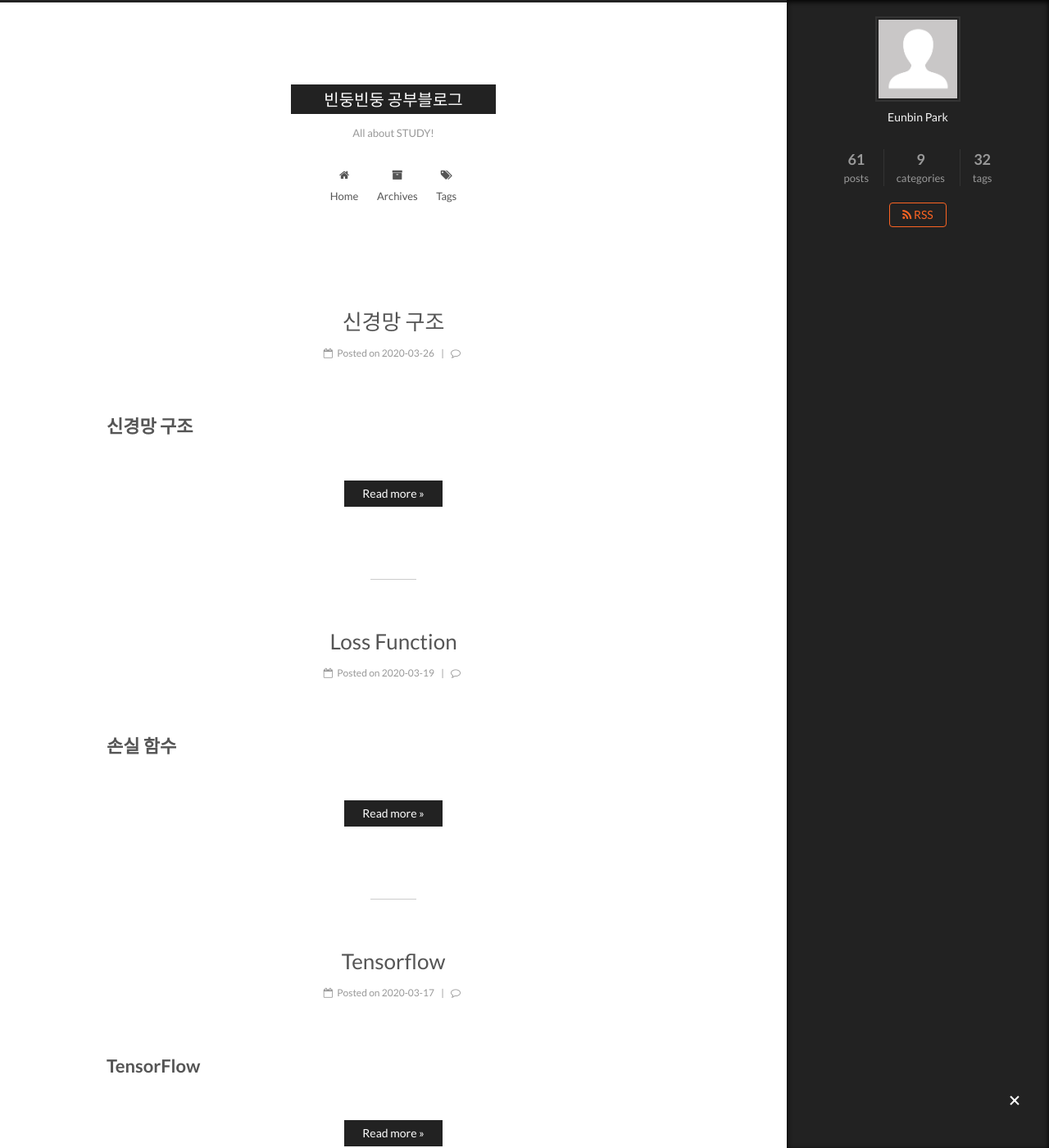
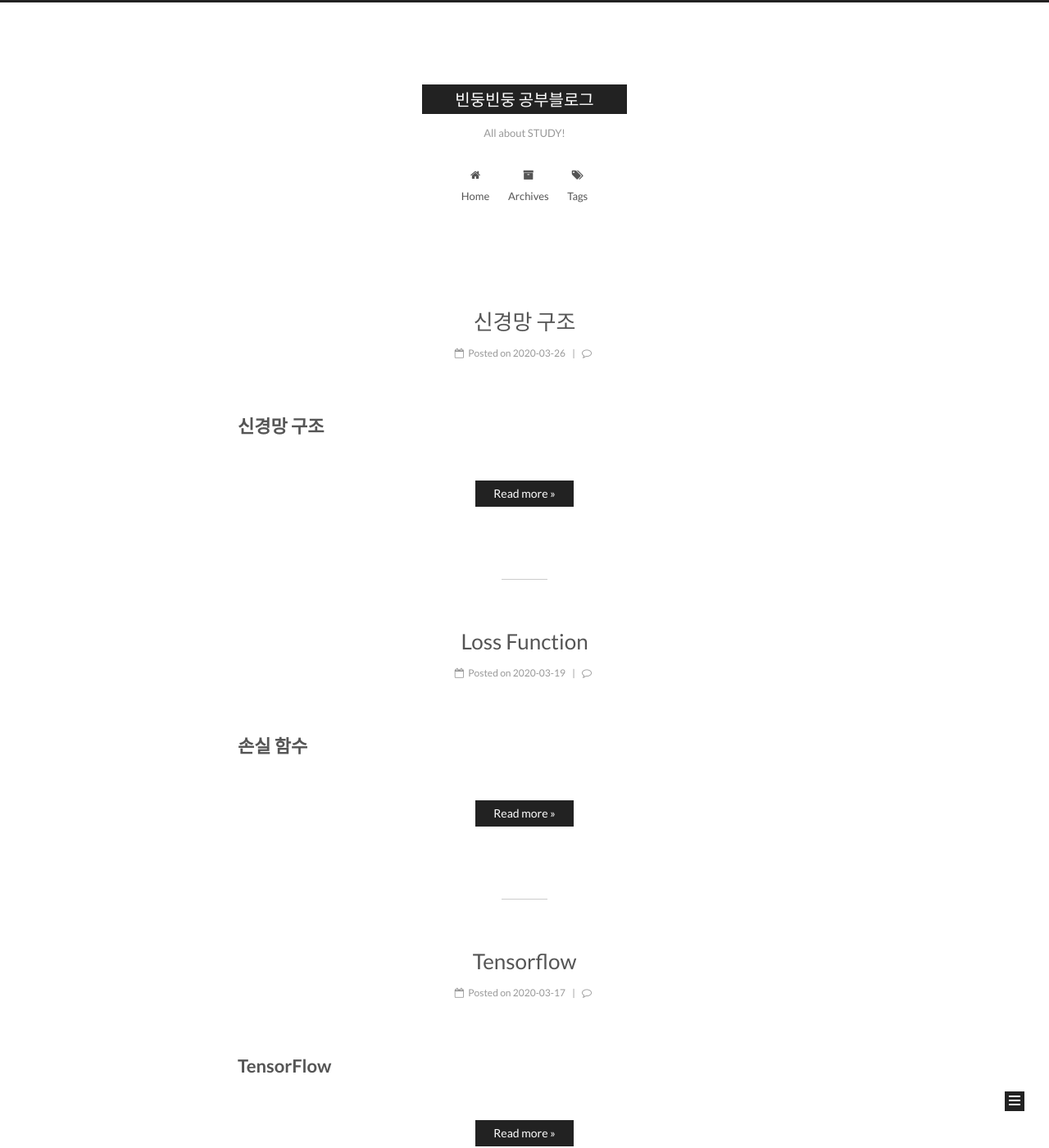
Before and after one commit to 42cosmos/42cosmos.github.io, a Jekyll site: the page built from index.html, in a window 1280 px wide and 1400 px high. Shown: the whole window at 82% size. Built offline with Jekyll 4.4.1, drawn with Linux system fonts in a browser that asks for light colours; the list of posts is cut into pages by our own code; comment, search, counter and statistics services are not loaded.

Commit message:
Modify sidebar

```diff
--- a/_config.yml
+++ b/_config.yml
@@ -263,8 +263,8 @@ sidebar:
   #  - always  expand for all pages automatically
   #  - hide    expand only when click on the sidebar toggle icon.
   #  - remove  Totally remove sidebar including sidebar toggle.
-  # display: post
-  display: always
+  display: post
+  # display: always
   #display: hide
   #display: remove
 
```
